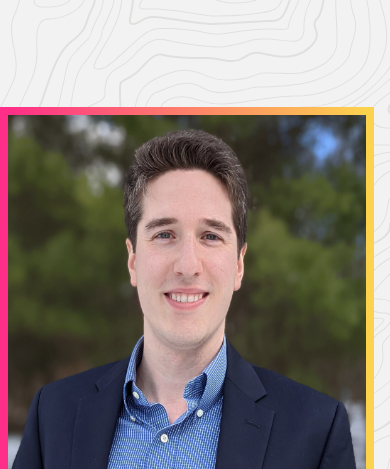
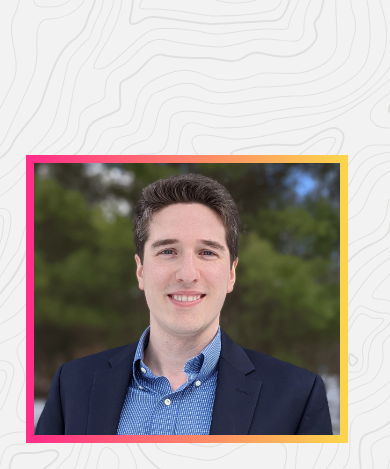
Before and after one commit to wlamason/wlamason.github.io, a website: page dist/index.html in a window 390 px wide. Shown: the top 469 px of the page. Drawn offline with Linux system fonts and the light colour scheme.

Commit message:
headshot sizing mobile

```diff
--- a/dist/index.html
+++ b/dist/index.html
@@ -26,7 +26,7 @@
 
     <!-- Headshot -->
     <section class="mr-4 mb-8 md:mb-0">
-      <img class="border-8 border-gradient-pink h-96" src="img/headshot.jpg" alt="Will Lamason's professional headshot" />
+      <img class="border-8 border-gradient-pink h-72 md:h-96" src="img/headshot.jpg" alt="Will Lamason's professional headshot" />
     </section>
 
     <!-- Links -->
@@ -49,13 +49,6 @@
       </div>
     </section>
   </div>
-
-  <!-- Google Analytics: change UA-XXXXX-Y to be your site's ID. -->
-  <!-- <script>
-    window.ga = function () { ga.q.push(arguments) }; ga.q = []; ga.l = +new Date;
-    ga('create', 'UA-XXXXX-Y', 'auto'); ga('set', 'anonymizeIp', true); ga('set', 'transport', 'beacon'); ga('send', 'pageview')
-  </script>
-  <script src="https://www.google-analytics.com/analytics.js" async></script> -->
 </body>
 
 </html>
```
Also changed, not shown: dist/styles.css.
